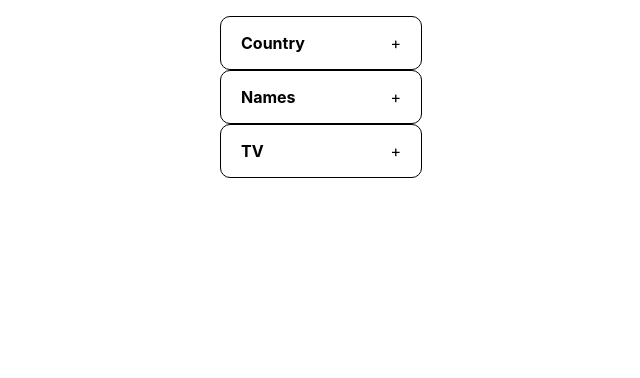
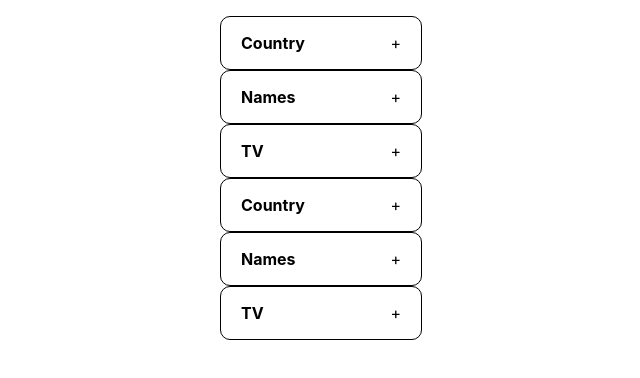
Before and after one commit to PanStanislaw/Dropdown-test, a React (Create React App) app: page / in a window 1280 px wide. Shown: the top 378 px of the page, without its empty margins (339-979 px from the left). Built offline with nearby package versions, Linux system fonts and the light colour scheme.

Commit message:
correction ts component 3

```diff
--- a/src/App.tsx
+++ b/src/App.tsx
@@ -81,14 +81,91 @@ const data = [
       },
     ],
   },
+  {
+    title: 'Country',
+    multiSelect: true,
+    arr: [
+      {
+        id: 'a',
+        name: 'English fdfsd',
+      },
+      {
+        id: 'b',
+        name: 'Русский fdsf',
+      },
+      {
+        id: 3,
+        name: 'Deutsche fsd f',
+      },
+      {
+        id: 4,
+        name: 'Italianof  fs',
+      },
+      {
+        id: 5,
+        name: '日本語f 2',
+      },
+    ],
+  },
+  {
+    title: 'Names',
+    multiSelect: false,
+    arr: [
+      {
+        id: 1,
+        name: 'Stive',
+      },
+      {
+        id: 2,
+        name: 'Sven',
+      },
+      {
+        id: 3,
+        name: 'Den',
+      },
+      {
+        id: 4,
+        name: 'Jon',
+      },
+      {
+        id: 5,
+        name: 'Finn',
+      },
+    ],
+  },
+  {
+    title: 'TV',
+    multiSelect: true,
+    arr: [
+      {
+        id: 1,
+        name: 'dsad',
+      },
+      {
+        id: 2,
+        name: '32323 dn',
+      },
+      {
+        id: 3,
+        name: 'd asd sd asda d',
+      },
+      {
+        id: 4,
+        name: 'Jdsadasd das',
+      },
+      {
+        id: 5,
+        name: 'da das d',
+      },
+    ],
+  },
 ];
 
 function App() {
-  const [status, setStatus] = React.useState<string | null>(null);
+  const [status, setStatus] = React.useState<number | null>(null);
 
-  const hendleClick = (el: any) => {
-    console.log(el.title);
-    setStatus(status === el.title ? null : el.title);
+  const hendleClick = ( index: number) => {
+    setStatus(status === index ? null : index);
   };
 
   return (
@@ -99,17 +176,18 @@ function App() {
             el: {
               title: string;
               multiSelect: boolean;
-              arr: ({ id: string; name: string } | { id: number; name: string })[];
+              arr: ({ id: string; name: string; } | { id: number; name: string; })[];
             },
             index: number,
           ) => (
             <li key={el.title + index}>
               <DropDown
+                index={index}
                 items={el.arr}
                 title={el.title}
                 multiSelect={el.multiSelect}
-                status={status === el.title}
-                onTitleClick={() => hendleClick(el)}
+                status={status === index}
+                onTitleClick={() => hendleClick(index)}
               />
             </li>
           ),
--- a/src/DropDown/index.tsx
+++ b/src/DropDown/index.tsx
@@ -2,11 +2,12 @@ import React from 'react';
 import './DropDown.scss';
 
 export interface Props {
-  items: ({ id: string; name: string; } | { id: number; name: string; })[];
+  items: ({ id: string; name: string; } | { id: number; name: string;})[];
   title: string;
   multiSelect: boolean;
   status: boolean;
   onTitleClick: any;
+  index:number
 }
 
 const DropDown = React.memo(function DropDown({
@@ -15,8 +16,10 @@ const DropDown = React.memo(function DropDown({
   multiSelect,
   status,
   onTitleClick,
+  index,
 }: Props) {
   const [select, setSelect] = React.useState<string[]>([]);
+
 
   const onSelectCheck = (e: React.ChangeEvent<HTMLInputElement>) => {
     const name: string = e.target.name;
@@ -41,7 +44,7 @@ const DropDown = React.memo(function DropDown({
   return (
     <div className="container">
       <div className={`wrapper ${title}`}>
-        <div onClick={() => onTitleClick(title)} className="drop__header">
+        <div onClick={() => onTitleClick(index)} className="drop__header">
           <div className="drop__header__title">
             <p className="drop__header__title--bold">{title}</p>
           </div>
```
